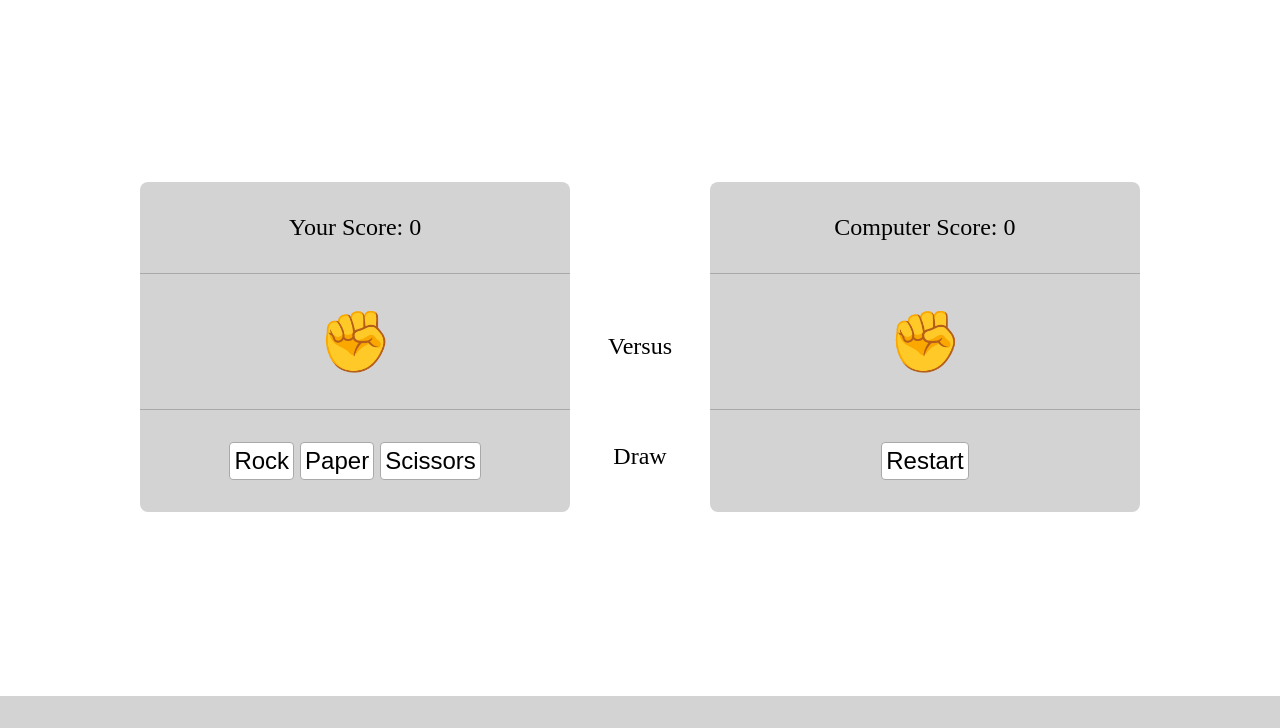
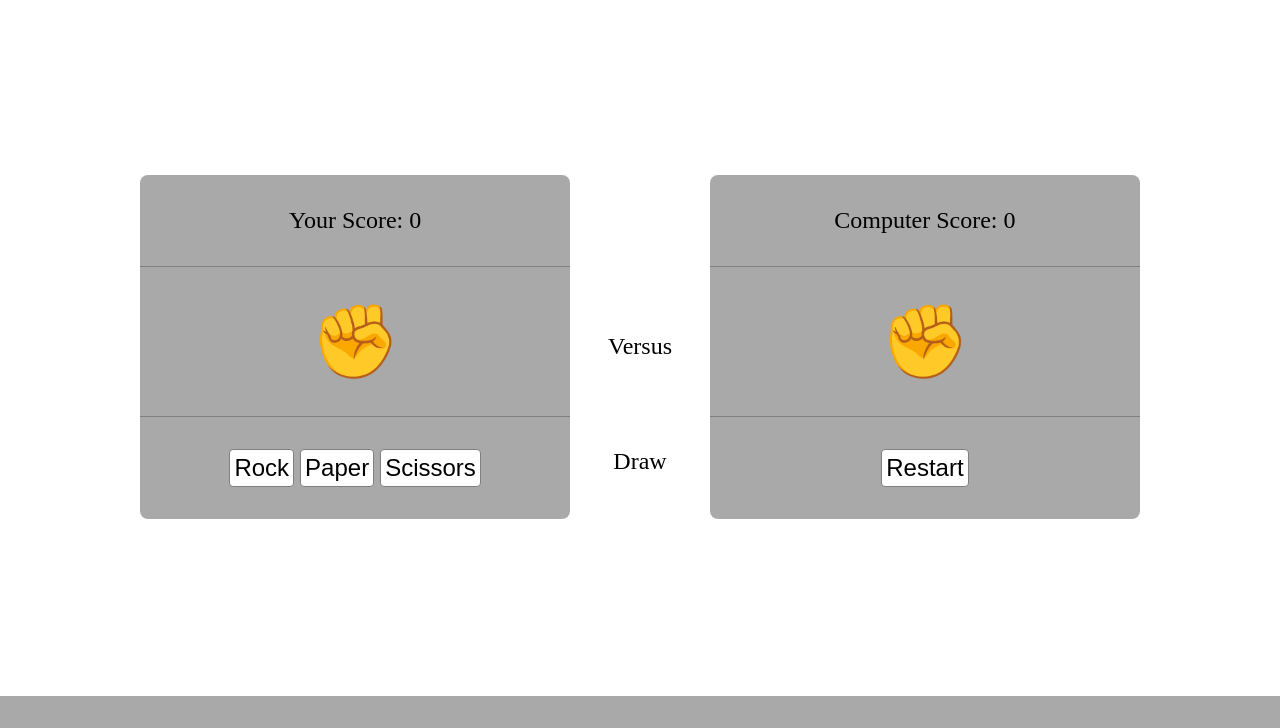
Before and after one commit to ThreeDotsEllipsis/rock-paper-scissors, a plain HTML site: page index.html in a window 1280 px wide. Shown: the part 72-800 px from the top of the page. Drawn offline with Linux system fonts and the light colour scheme.

Commit message:
Change background color

```diff
--- a/styles.css
+++ b/styles.css
@@ -10,7 +10,7 @@ body {
     display: flex;
     justify-content: center;
     padding: 16px;
-    background-color: lightgray;
+    background-color: darkgray;
     font-size: 32px;
 }
 
@@ -57,7 +57,7 @@ body {
     display: flex;
     flex-flow: column nowrap;
     justify-content: space-between;
-    background-color: lightgray;
+    background-color: darkgray;
     border-radius: 8px;
     font-size: 24px;
 }
@@ -67,7 +67,7 @@ body {
     flex: 1;
     text-align: center;
     padding: 32px;
-    border-bottom: 1px groove darkgray;
+    border-bottom: 1px groove gray;
 }
 
 .left > div:last-child,
@@ -77,18 +77,18 @@ body {
 
 .display-human,
 .display-computer {
-    font-size: 60px;
+    font-size: 72px;
 }
 
 button {
     font-size: 24px;
     background-color: white;
-    border: 1px solid darkgray;
+    border: 1px solid gray;
     border-radius: 4px;
     padding: 4px;
 }
 
 button:hover {
-    background-color: darkgray;
+    background-color: gray;
     color: white;
 }
```
